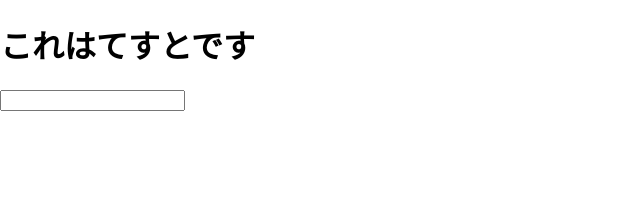
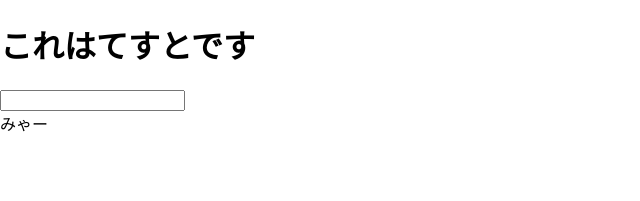
Before and after one commit to masa0sugita/udemy-react-redux-crud-application, a React (Create React App) app: page / in a window 1280 px wide. Shown: the top 201 px of the page, without its empty margins (0-640 px from the left). Built offline with nearby package versions, Linux system fonts and the light colour scheme.

Commit message:
関数コンポーネント

```diff
--- a/src/App.js
+++ b/src/App.js
@@ -1,6 +1,6 @@
 import React, { Component } from 'react';
 
-class App extends Component {
+/* class App extends Component {
   render() {
     const text = 'これはてすとです';
     const dom = <h1 className="foo">{text}</h1>;
@@ -17,5 +17,26 @@ class App extends Component {
     );
   }
 }
+ */
 
+const App = () => {
+  const text = 'これはてすとです';
+  const dom = <h1 className="foo">{text}</h1>;
+  return (
+    <React.Fragment>
+      {dom}
+      <input
+        type="text"
+        onClick={() => {
+          console.log('Click!!');
+        }}
+      />
+    <Cat />
+    </React.Fragment>
+  );
+};
+
+const Cat = () => {
+  return <div>みゃー</div>
+}
 export default App;
```
